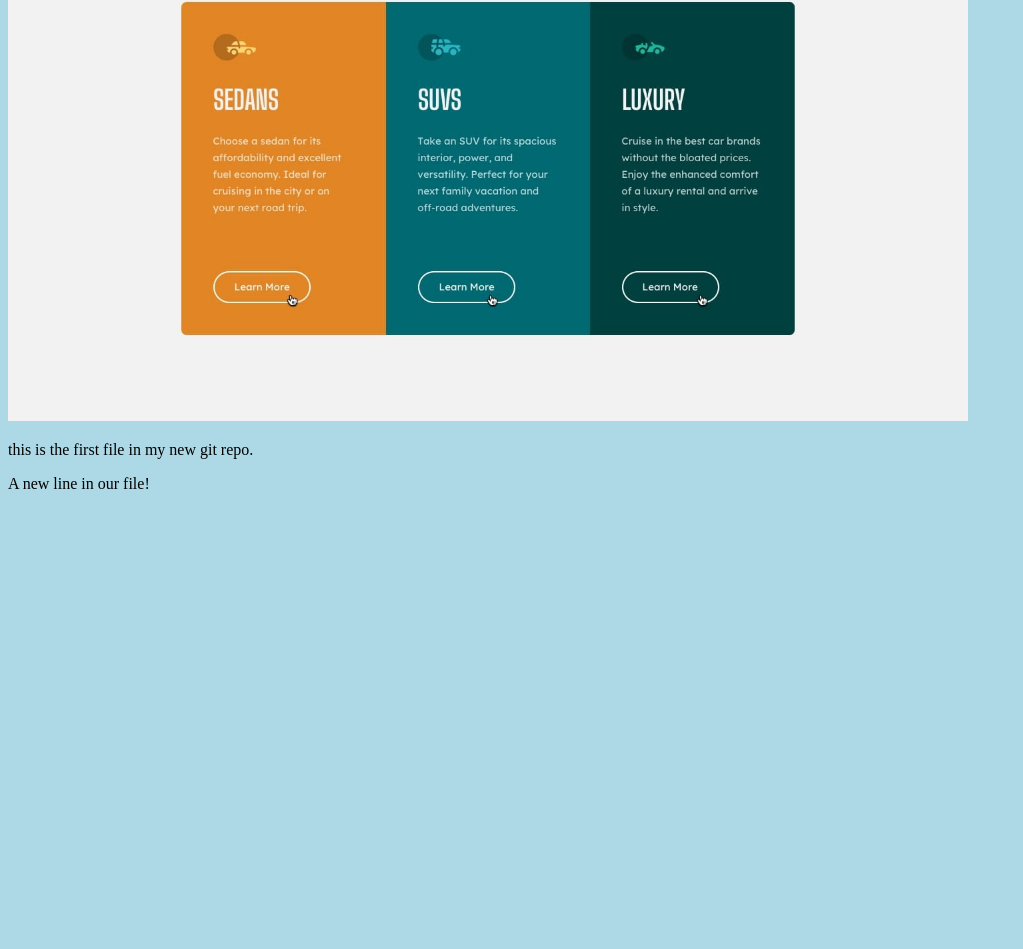
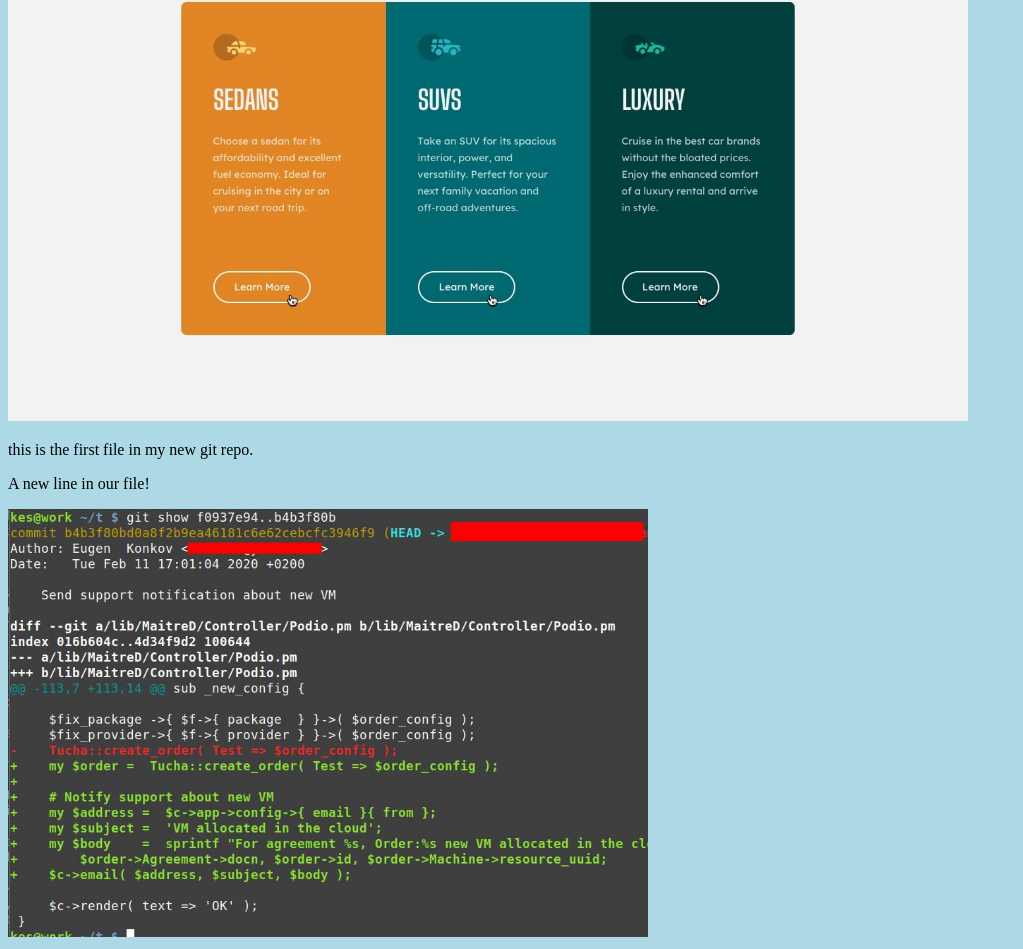
Before and after one commit to mohamed-alzikri/hello-world, a plain HTML site: page index.html in a window 1280 px wide. Shown: the part 192-1141 px from the top of the page, without its empty margins (0-1023 px from the left). Before the commit the page ends 800 px from the top, so only its background shows below. Drawn offline with Linux system fonts and the light colour scheme.

Commit message:
added new image

```diff
--- a/index.html
+++ b/index.html
@@ -14,5 +14,8 @@
         style="width: 100%; max-width: 960px;"></div>
     <p>this is the first file in my new git repo.</p>
     <p>A new line in our file!</p>
+    <div><img src="dxEai.jpg" alt="hello git"
+        style="width: 100%; max-width: 640px;">
+    </div>
 </body>
 </html>
```
Also changed, not shown: dxEai.jpg (added).
